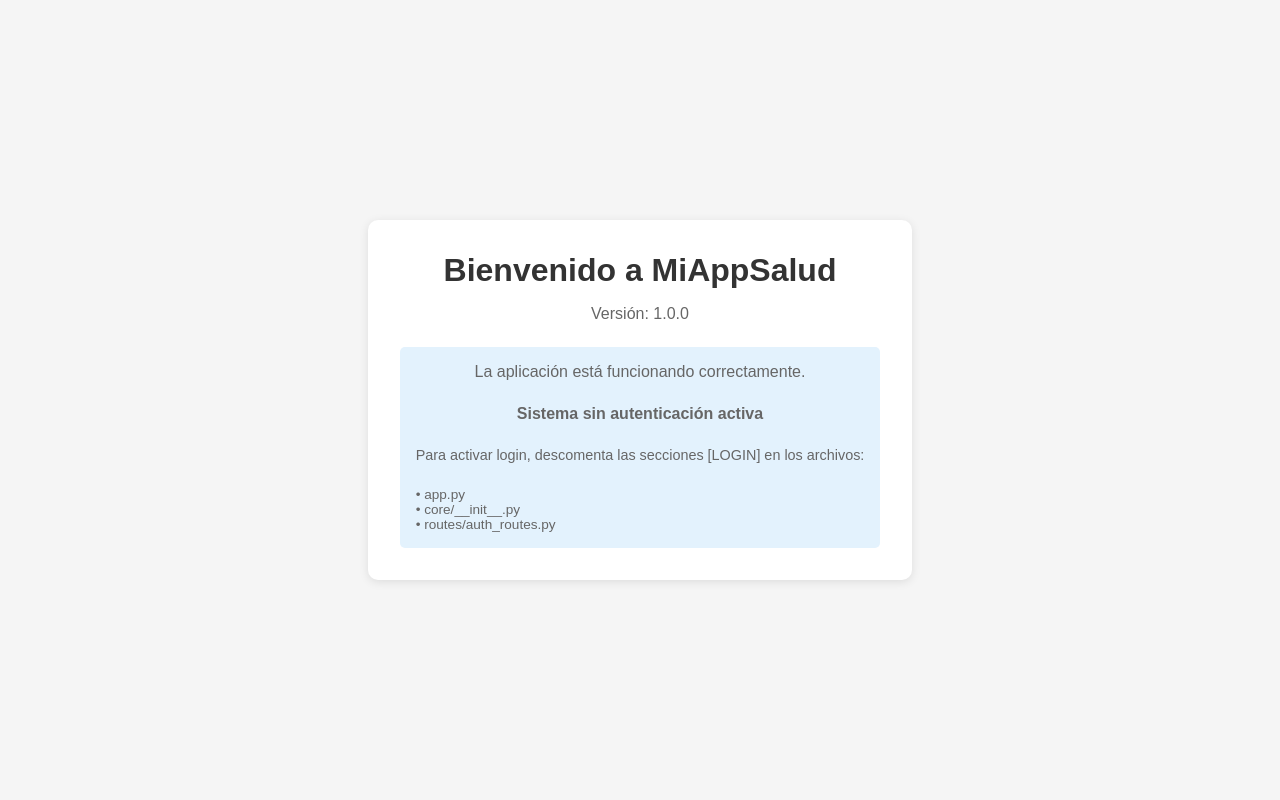
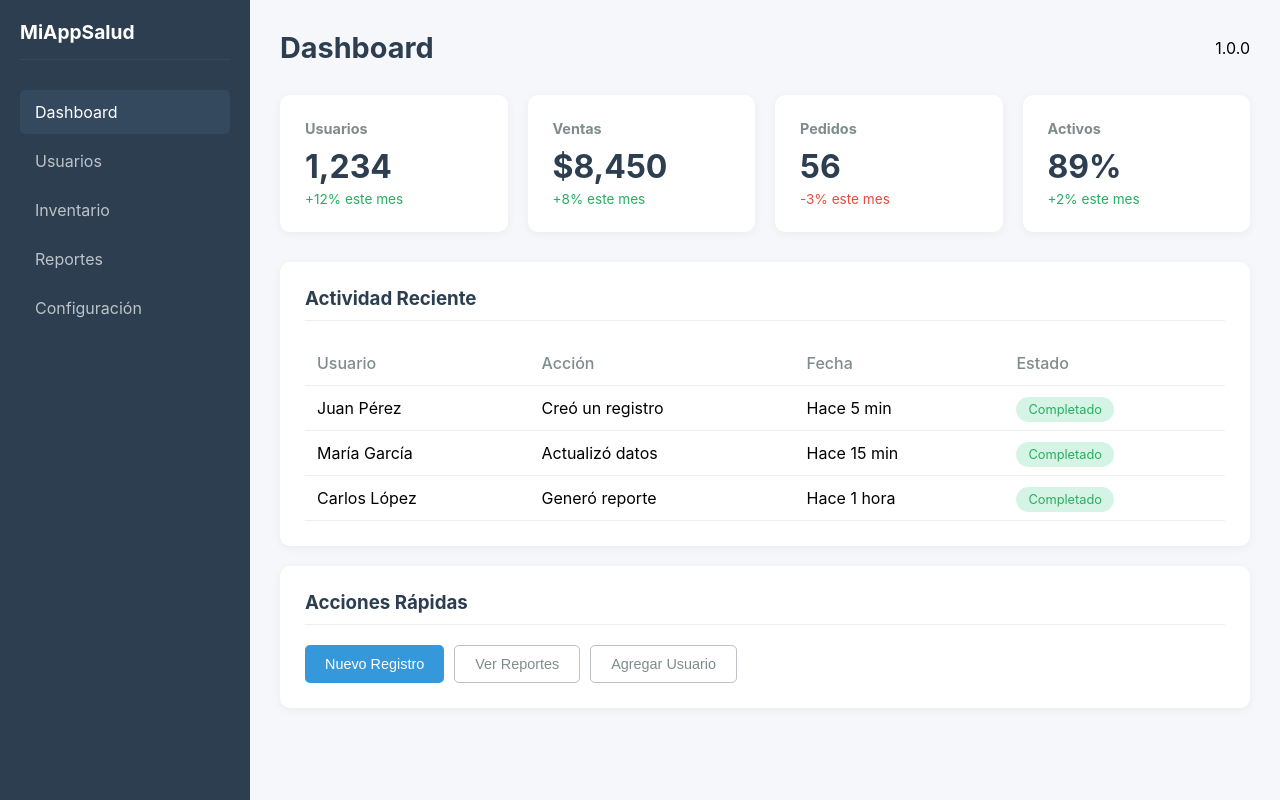
Before and after one commit to cjgarciagdev/Svelta, a Flask app: page / in a window 1280 px wide. Run offline with Flask 3, Linux system fonts and the light colour scheme.

Commit message:
Add files via upload

```diff
--- a/templates/index.html
+++ b/templates/index.html
@@ -4,7 +4,7 @@
 <head>
     <meta charset="UTF-8">
     <meta name="viewport" content="width=device-width, initial-scale=1.0">
-    <title>{{ app_name }} - Inicio</title>
+    <title>{{ app_name }}</title>
     <style>
         * {
             margin: 0;
@@ -13,56 +13,259 @@
         }
 
         body {
-            font-family: Arial, sans-serif;
-            background: #f5f5f5;
-            min-height: 100vh;
-            display: flex;
-            align-items: center;
-            justify-content: center;
+            font-family: -apple-system, BlinkMacSystemFont, 'Segoe UI', Roboto, sans-serif;
+            background: #f5f7fa;
         }
 
-        .container {
-            background: white;
-            padding: 2rem;
-            border-radius: 10px;
-            box-shadow: 0 2px 10px rgba(0, 0, 0, 0.1);
-            text-align: center;
+        .dashboard {
+            display: flex;
+            min-height: 100vh;
         }
 
-        h1 {
-            color: #333;
-            margin-bottom: 1rem;
+        .sidebar {
+            width: 250px;
+            background: #2c3e50;
+            color: white;
+            padding: 20px;
         }
 
-        p {
-            color: #666;
-            margin-bottom: 1.5rem;
+        .sidebar h2 {
+            font-size: 1.2rem;
+            margin-bottom: 30px;
+            padding-bottom: 15px;
+            border-bottom: 1px solid #34495e;
         }
 
-        .info {
-            background: #e3f2fd;
-            padding: 1rem;
+        .sidebar nav a {
+            display: block;
+            color: #bdc3c7;
+            text-decoration: none;
+            padding: 12px 15px;
             border-radius: 5px;
-            margin-top: 1rem;
+            margin-bottom: 5px;
+        }
+
+        .sidebar nav a:hover,
+        .sidebar nav a.active {
+            background: #34495e;
+            color: white;
+        }
+
+        .main {
+            flex: 1;
+            padding: 30px;
+        }
+
+        .header {
+            display: flex;
+            justify-content: space-between;
+            align-items: center;
+            margin-bottom: 30px;
+        }
+
+        .header h1 {
+            color: #2c3e50;
+            font-size: 1.8rem;
+        }
+
+        .cards {
+            display: grid;
+            grid-template-columns: repeat(auto-fit, minmax(200px, 1fr));
+            gap: 20px;
+            margin-bottom: 30px;
+        }
+
+        .card {
+            background: white;
+            padding: 25px;
+            border-radius: 10px;
+            box-shadow: 0 2px 10px rgba(0, 0, 0, 0.05);
+        }
+
+        .card h3 {
+            color: #7f8c8d;
+            font-size: 0.9rem;
+            margin-bottom: 10px;
+        }
+
+        .card .value {
+            font-size: 2rem;
+            font-weight: bold;
+            color: #2c3e50;
+        }
+
+        .card .change {
+            font-size: 0.85rem;
+            margin-top: 5px;
+        }
+
+        .card .change.positive {
+            color: #27ae60;
+        }
+
+        .card .change.negative {
+            color: #e74c3c;
+        }
+
+        .section {
+            background: white;
+            padding: 25px;
+            border-radius: 10px;
+            box-shadow: 0 2px 10px rgba(0, 0, 0, 0.05);
+            margin-bottom: 20px;
+        }
+
+        .section h3 {
+            color: #2c3e50;
+            margin-bottom: 20px;
+            padding-bottom: 10px;
+            border-bottom: 1px solid #ecf0f1;
+        }
+
+        table {
+            width: 100%;
+            border-collapse: collapse;
+        }
+
+        th,
+        td {
+            padding: 12px;
+            text-align: left;
+            border-bottom: 1px solid #ecf0f1;
+        }
+
+        th {
+            color: #7f8c8d;
+            font-weight: 500;
+        }
+
+        .status {
+            padding: 5px 12px;
+            border-radius: 20px;
+            font-size: 0.8rem;
+        }
+
+        .status.active {
+            background: #d5f4e6;
+            color: #27ae60;
+        }
+
+        .status.inactive {
+            background: #fadbd8;
+            color: #e74c3c;
+        }
+
+        .actions {
+            display: flex;
+            gap: 10px;
+            flex-wrap: wrap;
+        }
+
+        .btn {
+            padding: 10px 20px;
+            border: none;
+            border-radius: 5px;
+            cursor: pointer;
+            font-size: 0.9rem;
+        }
+
+        .btn-primary {
+            background: #3498db;
+            color: white;
+        }
+
+        .btn-outline {
+            background: transparent;
+            border: 1px solid #bdc3c7;
+            color: #7f8c8d;
         }
     </style>
 </head>
 
 <body>
-    <div class="container">
-        <h1>Bienvenido a {{ app_name }}</h1>
-        <p>Versión: {{ app_version }}</p>
-        <div class="info">
-            <p>La aplicación está funcionando correctamente.</p>
-            <p><strong>Sistema sin autenticación activa</strong></p>
-            <p style="font-size: 0.9em; color: #666;">Para activar login, descomenta las secciones [LOGIN] en los
-                archivos:</p>
-            <ul style="text-align: left; font-size: 0.85em; color: #666; list-style: none;">
-                <li>• app.py</li>
-                <li>• core/__init__.py</li>
-                <li>• routes/auth_routes.py</li>
-            </ul>
-        </div>
+    <div class="dashboard">
+        <aside class="sidebar">
+            <h2>{{ app_name }}</h2>
+            <nav>
+                <a href="#" class="active">Dashboard</a>
+                <a href="#">Usuarios</a>
+                <a href="#">Inventario</a>
+                <a href="#">Reportes</a>
+                <a href="#">Configuración</a>
+            </nav>
+        </aside>
+        <main class="main">
+            <div class="header">
+                <h1>Dashboard</h1>
+                <span>{{ app_version }}</span>
+            </div>
+
+            <div class="cards">
+                <div class="card">
+                    <h3>Usuarios</h3>
+                    <div class="value">1,234</div>
+                    <div class="change positive">+12% este mes</div>
+                </div>
+                <div class="card">
+                    <h3>Ventas</h3>
+                    <div class="value">$8,450</div>
+                    <div class="change positive">+8% este mes</div>
+                </div>
+                <div class="card">
+                    <h3>Pedidos</h3>
+                    <div class="value">56</div>
+                    <div class="change negative">-3% este mes</div>
+                </div>
+                <div class="card">
+                    <h3>Activos</h3>
+                    <div class="value">89%</div>
+                    <div class="change positive">+2% este mes</div>
+                </div>
+            </div>
+
+            <div class="section">
+                <h3>Actividad Reciente</h3>
+                <table>
+                    <thead>
+                        <tr>
+                            <th>Usuario</th>
+                            <th>Acción</th>
+                            <th>Fecha</th>
+                            <th>Estado</th>
+                        </tr>
+                    </thead>
+                    <tbody>
+                        <tr>
+                            <td>Juan Pérez</td>
+                            <td>Creó un registro</td>
+                            <td>Hace 5 min</td>
+                            <td><span class="status active">Completado</span></td>
+                        </tr>
+                        <tr>
+                            <td>María García</td>
+                            <td>Actualizó datos</td>
+                            <td>Hace 15 min</td>
+                            <td><span class="status active">Completado</span></td>
+                        </tr>
+                        <tr>
+                            <td>Carlos López</td>
+                            <td>Generó reporte</td>
+                            <td>Hace 1 hora</td>
+                            <td><span class="status active">Completado</span></td>
+                        </tr>
+                    </tbody>
+                </table>
+            </div>
+
+            <div class="section">
+                <h3>Acciones Rápidas</h3>
+                <div class="actions">
+                    <button class="btn btn-primary">Nuevo Registro</button>
+                    <button class="btn btn-outline">Ver Reportes</button>
+                    <button class="btn btn-outline">Agregar Usuario</button>
+                </div>
+            </div>
+        </main>
     </div>
 </body>
 
```
